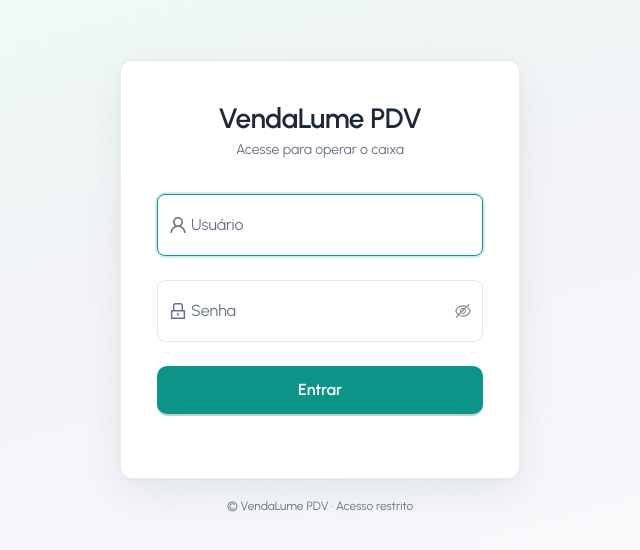
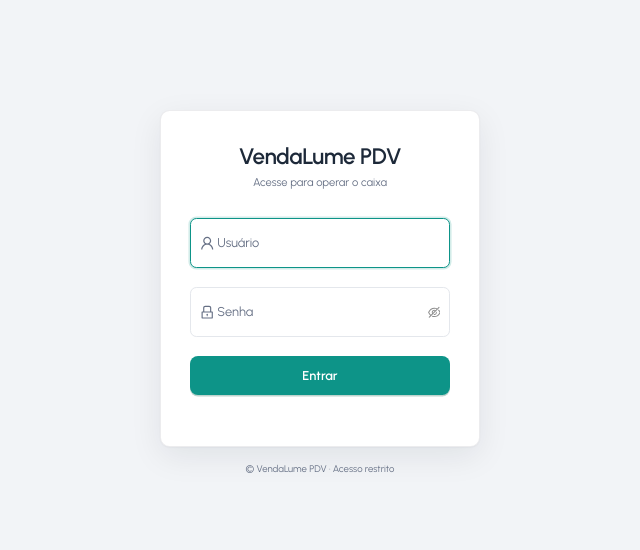
Before and after one commit to Codagis/venda-lume-pdv, a React (Create React App) app: page /login in a window 1280 px wide. Shown: the part 108-658 px from the top of the page, without its empty margins (320-960 px from the left). Built offline with nearby package versions, Linux system fonts and the light colour scheme; no server answers.

Commit message:
feat: adicionando mudancas estilo

```diff
--- a/src/index.css
+++ b/src/index.css
@@ -1,3 +1,31 @@
+* {
+  margin: 0;
+  padding: 0;
+  box-sizing: border-box;
+}
+
+:root {
+  /*
+    Escala global da UI (para “tirar o zoom” e deixar tudo menor).
+    Ajuste aqui: 0.92, 0.90, 0.88...
+  */
+  --vl-ui-scale: 0.8;
+}
+
+html {
+  /* Chrome/Edge (Windows) */
+  zoom: var(--vl-ui-scale);
+}
+
+/* Com `zoom` (< 1), `100vh/100dvh` fica visualmente menor. Compensa altura. */
+@supports (zoom: 1) {
+  html,
+  body,
+  #root {
+    min-height: calc(100dvh / var(--vl-ui-scale));
+  }
+}
+
 body {
   margin: 0;
   font-family: 'Urbanist', -apple-system, BlinkMacSystemFont, 'Segoe UI', 'Roboto', 'Oxygen',
@@ -6,6 +34,22 @@ body {
   -moz-osx-font-smoothing: grayscale;
 }
 
+/* Fallback para navegadores sem suporte a `zoom` */
+@supports not (zoom: 1) {
+  html,
+  body {
+    height: 100%;
+  }
+
+  body {
+    transform: scale(var(--vl-ui-scale));
+    transform-origin: top left;
+    width: calc(100% / var(--vl-ui-scale));
+    height: calc(100% / var(--vl-ui-scale));
+    overflow-x: hidden;
+  }
+}
+
 code {
   font-family: source-code-pro, Menlo, Monaco, Consolas, 'Courier New',
     monospace;
--- a/src/pages/Login.css
+++ b/src/pages/Login.css
@@ -8,7 +8,15 @@
   padding-left: max(16px, env(safe-area-inset-left));
   padding-right: max(16px, env(safe-area-inset-right));
   padding-bottom: max(16px, env(safe-area-inset-bottom));
-  background: linear-gradient(165deg, #ecfdf5 0%, #f2f4f7 42%, #f8fafc 100%);
+}
+
+/* Com `zoom` (< 1), `100vh/100dvh` fica visualmente menor. Compensa para manter centralização. */
+@supports (zoom: 1) {
+  .login-page {
+    min-height: calc(100dvh / var(--vl-ui-scale));
+    height: calc(100dvh / var(--vl-ui-scale));
+    width: calc(100vw / var(--vl-ui-scale));
+  }
 }
 
 .login-backdrop {
--- a/src/pages/PdvScreen.css
+++ b/src/pages/PdvScreen.css
@@ -24,6 +24,19 @@
   box-sizing: border-box;
   /* Menos atraso em toques duplos em botões/links (mantém zoom por gesto) */
   touch-action: manipulation;
+}
+
+/* Com `zoom` (< 1), `100vw/100dvh` ficam visualmente menores. Compensa no container do PDV. */
+@supports (zoom: 1) {
+  .pdv-page {
+    min-height: calc(100dvh / var(--vl-ui-scale));
+    width: calc(100vw / var(--vl-ui-scale));
+    max-width: none;
+  }
+
+  .pdv-login-page {
+    min-height: calc(100dvh / var(--vl-ui-scale));
+  }
 }
 
 .pdv-main {
@@ -471,7 +484,6 @@
     max(16px, env(safe-area-inset-left));
   min-height: 100vh;
   min-height: 100dvh;
-  background: linear-gradient(165deg, #ecfdf5 0%, #f2f4f7 45%, #f8fafc 100%);
 }
 
 .pdv-login-card {
--- a/src/services/api.js
+++ b/src/services/api.js
@@ -80,6 +80,13 @@ export function apiFetch(path, options = {}) {
     ...options,
     headers: { ...defaultOptions.headers, ...options?.headers },
   }
+  // Para uploads multipart/form-data, o browser precisa definir o Content-Type com boundary.
+  if (opts.body instanceof FormData) {
+    const headers = { ...(opts.headers || {}) }
+    delete headers['Content-Type']
+    delete headers['content-type']
+    opts.headers = headers
+  }
   return fetch(`${API_BASE}${path}`, opts).then((res) => {
     if (res.status === 401) {
       return handleUnauthorized(res, path, opts)
```
Also changed, not shown: src/pages/PdvScreen.jsx (line endings or trailing spaces), 1 other file (tests, documents, lock files or other folders).
